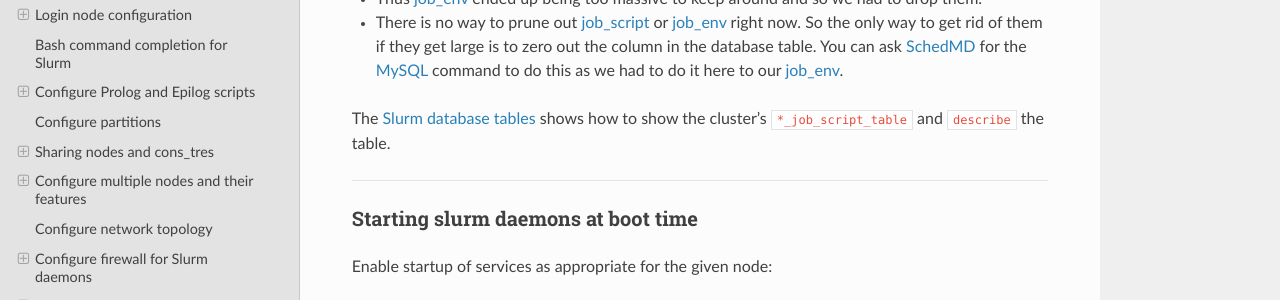
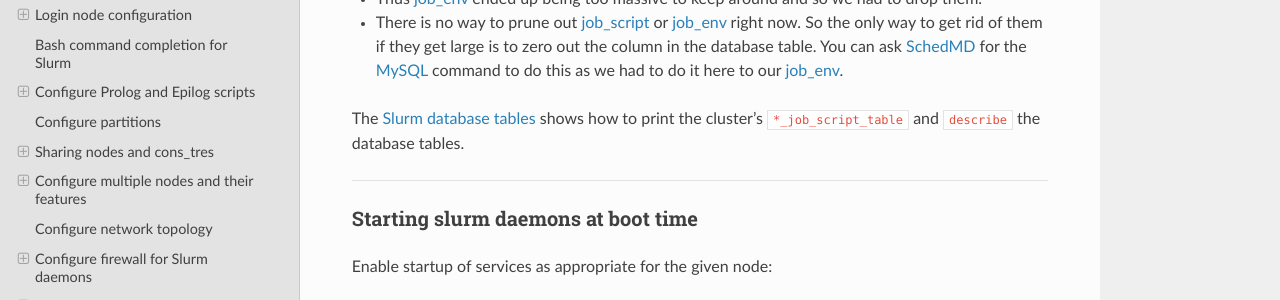
Before and after one commit to OleHolmNielsen/Niflheim_system, a Sphinx documentation site: the page built from docs/Slurm_configuration.rst, in a window 1280 px wide and 900 px high, scrolled down 6727 px. Shown: the part 149-449 px from the top of the window. Built offline with Sphinx 7.4.7 and the Read the Docs theme 3.1.0, drawn with Linux system fonts in a browser that asks for light colours.

Commit message:
Minor edit

```diff
--- a/docs/Slurm_configuration.rst
+++ b/docs/Slurm_configuration.rst
@@ -271,8 +271,8 @@ See the mailing list thread enabling_job_script_archival_ containing some observ
   So the only way to get rid of them if they get large is to zero out the column in the database table.
   You can ask SchedMD_ for the MySQL_ command to do this as we had to do it here to our job_env_.
 
-The :ref:`slurm_database_tables` shows how to show the cluster's ``*_job_script_table``
-and ``describe`` the table.
+The :ref:`slurm_database_tables` shows how to print the cluster's ``*_job_script_table``
+and ``describe`` the database tables.
 
 .. _AccountingStoreFlags: https://slurm.schedmd.com/slurm.conf.html#OPT_AccountingStoreFlags
 .. _job_script: https://slurm.schedmd.com/slurm.conf.html#OPT_job_script
```
